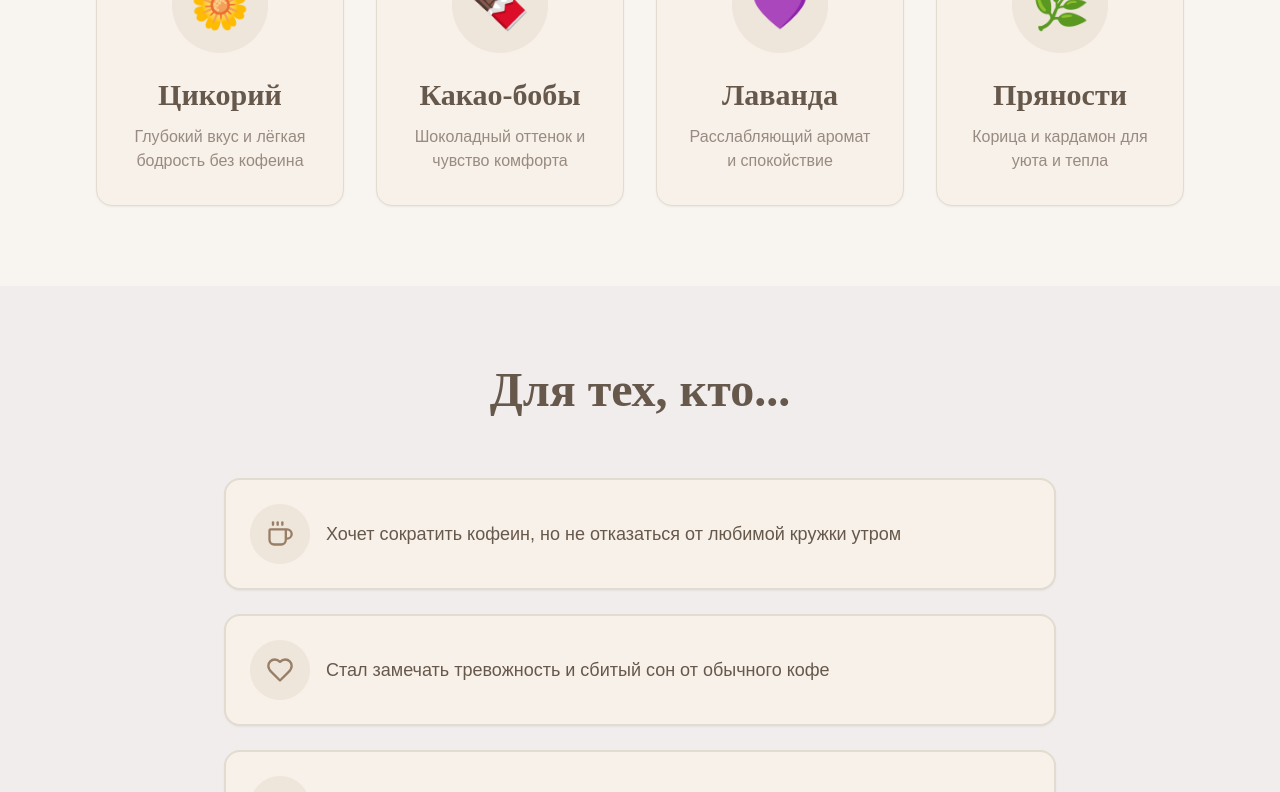
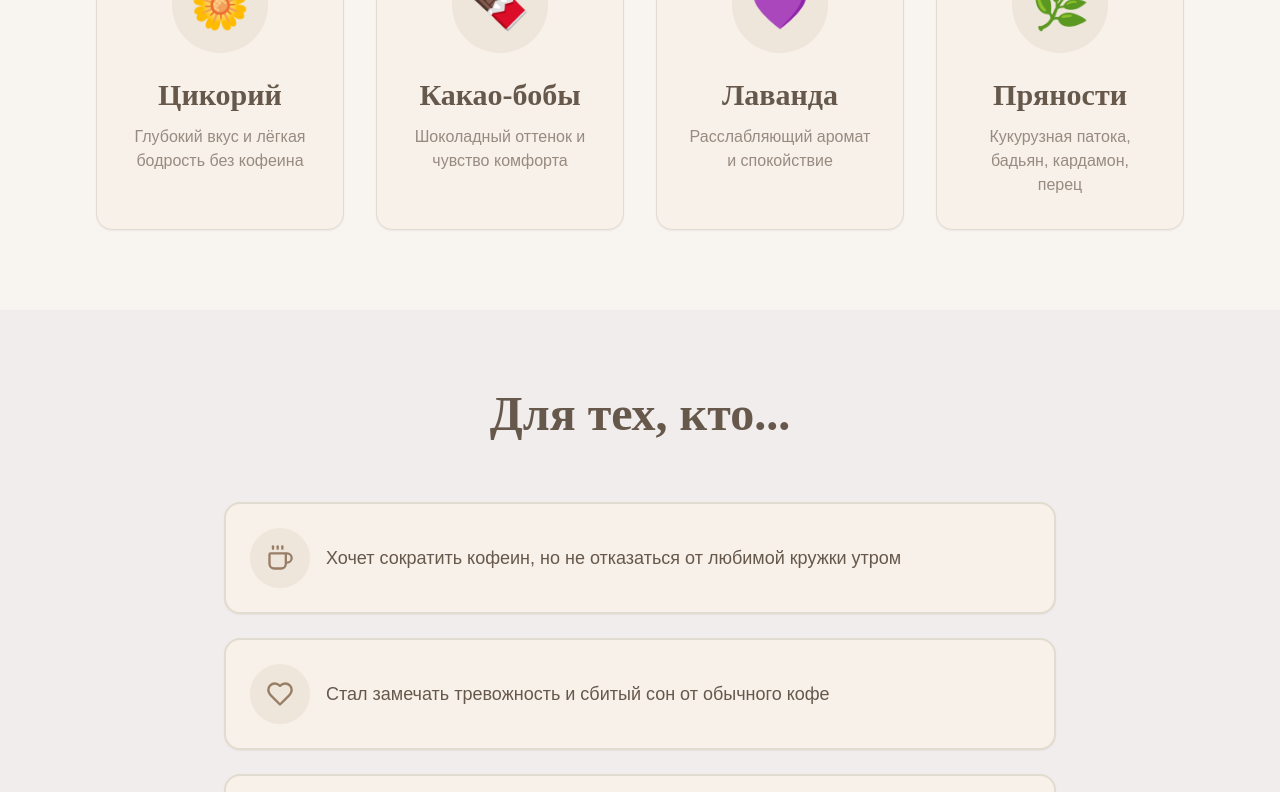
Before and after one commit to pr-poehali-dev/alter-coffee-landing, a React (Vite) app: page / in a window 1280 px wide. Shown: the part 1940-2732 px from the top of the page. Built offline with nearby package versions, Linux system fonts and the light colour scheme.

Commit message:
feat: обновление состава пряностей

```diff
--- a/src/pages/Index.tsx
+++ b/src/pages/Index.tsx
@@ -214,7 +214,7 @@ const Index = () => {
                 </div>
                 <h3 className="font-handwritten text-3xl font-bold mb-3">Пряности</h3>
                 <p className="text-muted-foreground">
-                  Корица и кардамон для уюта и тепла
+                  Кукурузная патока, бадьян, кардамон, перец
                 </p>
               </CardContent>
             </Card>
@@ -411,7 +411,7 @@ const Index = () => {
               Попробуйте Alter Coffee сейчас
             </h2>
             <p className="text-lg text-muted-foreground">
-              Смесь для напитка в удобной экологичной упаковке. Хватит на 10-15 порций.
+              Смесь для напитка в удобной экологичной упаковке 250гр. Хватит на 10-15 порций.
             </p>
           </div>
 
```
